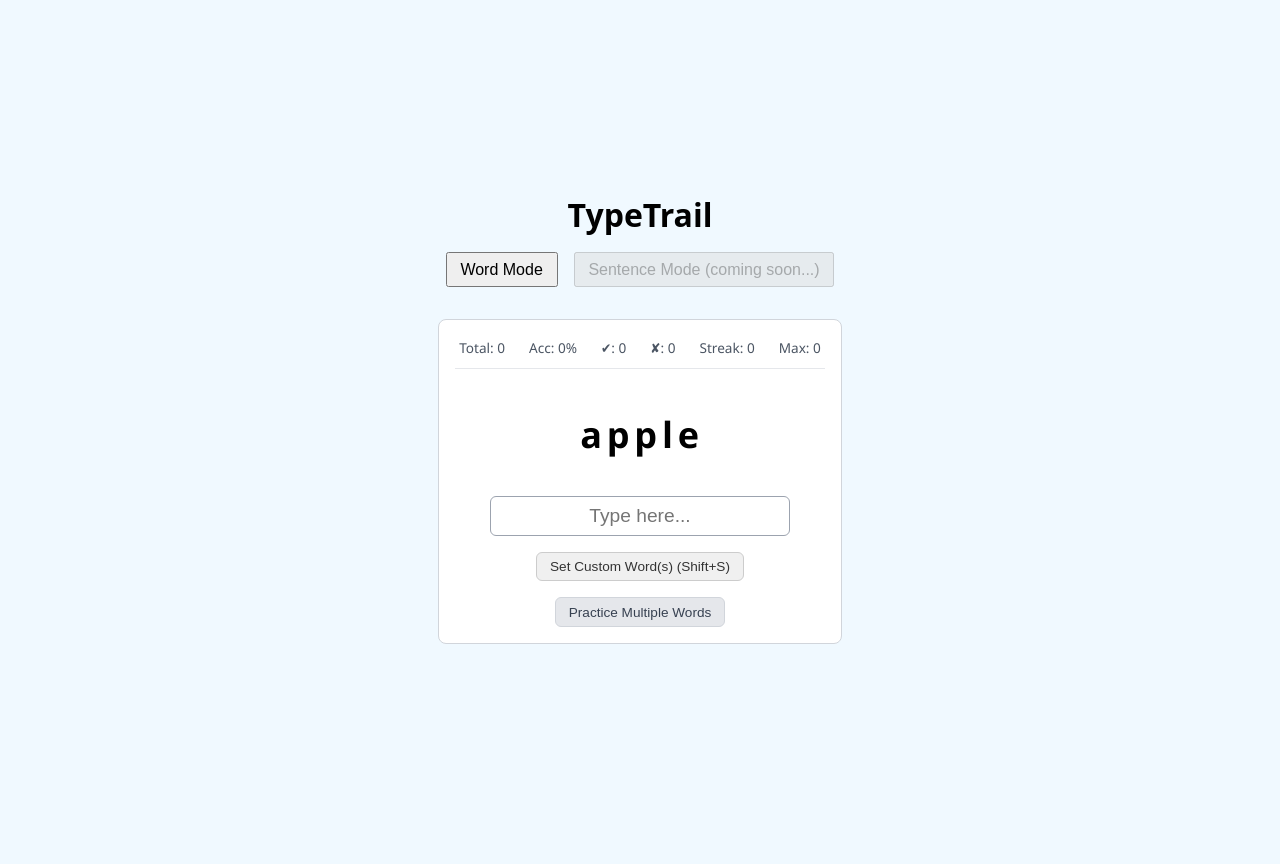
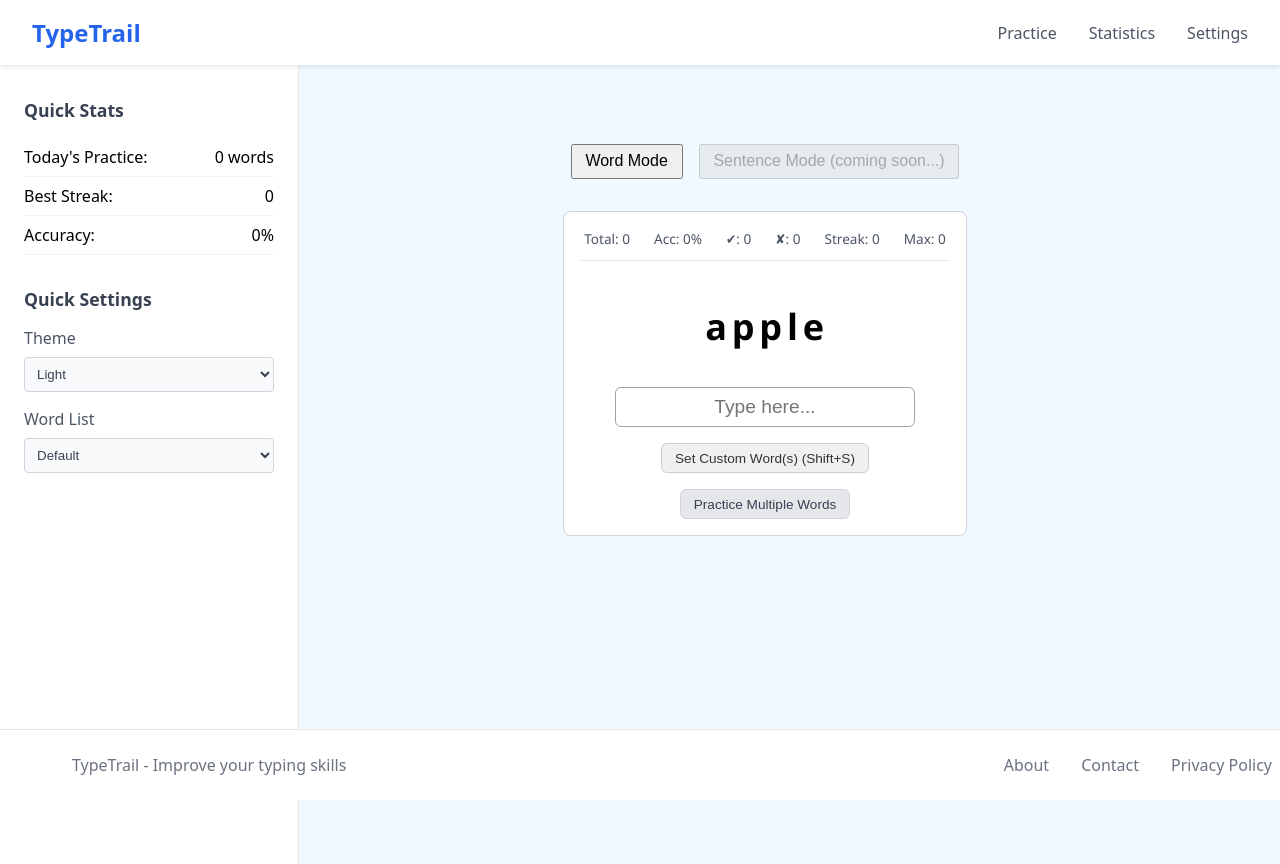
Before and after one commit to sunnydodti/type-trail, a React (Vite) app in the folder typetrail/: page / in a window 1280 px wide. Before the commit the page ends 832 px from the top, so only its background shows below. Built offline with nearby package versions, Linux system fonts and the light colour scheme; the HTML template or start-up script is replaced by a standard one.

Commit message:
header footer and sidebar

```diff
--- a/typetrail/src/App.module.css
+++ b/typetrail/src/App.module.css
@@ -1,13 +1,20 @@
 .wrapper {
     display: flex;
+    min-height: 100vh;
+    background-color: #f0f9ff;
+    transition: background-color 0.3s, color 0.3s;
+    margin-top: 4rem; /* Add space for fixed header */
+    width: 100%;
+    overflow-x: hidden;
+}
+
+.mainContent {
+    flex: 1;
+    margin-left: 250px;
+    padding: 5rem 2rem 4rem;
+    display: flex;
     flex-direction: column;
-    justify-content: center;
     align-items: center;
-    min-height: 100vh;
-    text-align: center;
-    background-color: #f0f9ff;
-    padding: 1rem;
-    transition: background-color 0.3s, color 0.3s;
 }
 
 .title {
--- a/typetrail/src/App.tsx
+++ b/typetrail/src/App.tsx
@@ -1,14 +1,19 @@
 import { useState } from 'react'
 import WordMode from './components/WordMode'
+import Header from './components/Header'
+import Footer from './components/Footer'
+import Sidebar from './components/Sidebar'
 import styles from './App.module.css'
 
 export default function App() {
   const [mode, setMode] = useState<'word' | 'sentence'>('word')
 
   return (
+    <>
+      <Header />
       <div className={styles.wrapper}>
-      <h1 className={styles.title}>TypeTrail</h1>
-
+        <Sidebar />
+        <main className={styles.mainContent}>
           <div className={styles.buttons}>
             <button className={styles.button} onClick={() => setMode('word')}>
               Word Mode
@@ -22,6 +27,9 @@ export default function App() {
             {mode === 'word' && <WordMode />}
             {mode === 'sentence' && <p>Sentence mode is under development.</p>}
           </div>
+        </main>
       </div>
+      <Footer />
+    </>
   )
 }
--- /dev/null
+++ b/typetrail/src/components/Footer.module.css
@@ -0,0 +1,56 @@
+.footer {
+  width: 100%;
+  background-color: #ffffff;
+  border-top: 1px solid #e5e7eb;
+  padding: 1.5rem 2rem;
+  position: fixed;
+  bottom: 0;
+  left: 0;
+}
+
+.content {
+  max-width: 1200px;
+  margin: 0 auto;
+  display: flex;
+  justify-content: space-between;
+  align-items: center;
+}
+
+.content p {
+  color: #6b7280;
+  margin: 0;
+}
+
+.links {
+  display: flex;
+  gap: 2rem;
+}
+
+.links a {
+  color: #6b7280;
+  text-decoration: none;
+  transition: color 0.2s;
+}
+
+.links a:hover {
+  color: #2563eb;
+}
+
+@media (prefers-color-scheme: dark) {
+  .footer {
+    background-color: #1f2937;
+    border-top-color: #374151;
+  }
+
+  .content p {
+    color: #9ca3af;
+  }
+
+  .links a {
+    color: #9ca3af;
+  }
+
+  .links a:hover {
+    color: #60a5fa;
+  }
+}
--- /dev/null
+++ b/typetrail/src/components/Footer.tsx
@@ -0,0 +1,16 @@
+import styles from './Footer.module.css'
+
+export default function Footer() {
+  return (
+    <footer className={styles.footer}>
+      <div className={styles.content}>
+        <p>TypeTrail - Improve your typing skills</p>
+        <div className={styles.links}>
+          <a href="#about">About</a>
+          <a href="#contact">Contact</a>
+          <a href="#privacy">Privacy Policy</a>
+        </div>
+      </div>
+    </footer>
+  )
+}
--- /dev/null
+++ b/typetrail/src/components/Header.module.css
@@ -0,0 +1,94 @@
+.header {
+  width: 100%;
+  background-color: #ffffff;
+  box-shadow: 0 2px 4px rgba(0, 0, 0, 0.1);
+  padding: 1rem 2rem;
+  display: flex;
+  justify-content: space-between;
+  align-items: center;
+  position: fixed;
+  top: 0;
+  left: 0;
+  z-index: 100;
+  box-sizing: border-box;
+}
+
+.logo h1 {
+  margin: 0;
+  color: #2563eb;
+  font-size: 1.5rem;
+  font-weight: bold;
+}
+
+.nav {
+  flex: 1;
+  display: flex;
+  justify-content: flex-end;
+}
+
+.nav ul {
+  list-style: none;
+  display: flex;
+  gap: 2rem;
+  margin: 0;
+  padding: 0;
+}
+
+.nav a {
+  text-decoration: none;
+  color: #4b5563;
+  font-weight: 500;
+  transition: color 0.2s;
+}
+
+.nav a:hover {
+  color: #2563eb;
+}
+
+/* Add responsive styles */
+@media screen and (max-width: 768px) {
+  .header {
+    padding: 1rem;
+  }
+
+  .nav ul {
+    gap: 1rem;
+  }
+
+  .logo h1 {
+    font-size: 1.25rem;
+  }
+}
+
+@media screen and (max-width: 480px) {
+  .header {
+    padding: 0.75rem;
+  }
+
+  .nav ul {
+    gap: 0.5rem;
+  }
+
+  .nav a {
+    font-size: 0.875rem;
+  }
+}
+
+@media (prefers-color-scheme: dark) {
+  .header {
+    background-color: #1f2937;
+    box-shadow: 0 2px 4px rgba(0, 0, 0, 0.2);
+  }
+
+  .logo h1 {
+    color: #60a5fa;
+  }
+
+  .nav a {
+    color: #e5e7eb;
+  }
+
+  .nav a:hover {
+    color: #60a5fa;
+  }
+}
--- /dev/null
+++ b/typetrail/src/components/Header.tsx
@@ -0,0 +1,18 @@
+import styles from './Header.module.css'
+
+export default function Header() {
+  return (
+    <header className={styles.header}>
+      <div className={styles.logo}>
+        <h1>TypeTrail</h1>
+      </div>
+      <nav className={styles.nav}>
+        <ul>
+          <li><a href="#practice">Practice</a></li>
+          <li><a href="#stats">Statistics</a></li>
+          <li><a href="#settings">Settings</a></li>
+        </ul>
+      </nav>
+    </header>
+  )
+}
--- /dev/null
+++ b/typetrail/src/components/Sidebar.module.css
@@ -0,0 +1,80 @@
+.sidebar {
+  width: 250px;
+  height: 100vh;
+  background-color: #ffffff;
+  border-right: 1px solid #e5e7eb;
+  padding: 1.5rem;
+  position: fixed;
+  top: 0;
+  left: 0;
+  overflow-y: auto;
+  padding-top: 5rem;
+}
+
+.stats, .quickSettings {
+  margin-bottom: 2rem;
+}
+
+.stats h3, .quickSettings h3 {
+  color: #374151;
+  font-size: 1.1rem;
+  margin-bottom: 1rem;
+}
+
+.stats ul {
+  list-style: none;
+  padding: 0;
+  margin: 0;
+}
+
+.stats li {
+  display: flex;
+  justify-content: space-between;
+  padding: 0.5rem 0;
+  border-bottom: 1px solid #f3f4f6;
+}
+
+.settingItem {
+  margin-bottom: 1rem;
+}
+
+.settingItem label {
+  display: block;
+  margin-bottom: 0.5rem;
+  color: #4b5563;
+}
+
+.settingItem select {
+  width: 100%;
+  padding: 0.5rem;
+  border: 1px solid #d1d5db;
+  border-radius: 4px;
+  background-color: #f9fafb;
+  color: #374151;
+}
+
+@media (prefers-color-scheme: dark) {
+  .sidebar {
+    background-color: #1f2937;
+    border-right-color: #374151;
+  }
+
+  .stats h3, .quickSettings h3 {
+    color: #e5e7eb;
+  }
+
+  .stats li {
+    border-bottom-color: #374151;
+    color: #d1d5db;
+  }
+
+  .settingItem label {
+    color: #d1d5db;
+  }
+
+  .settingItem select {
+    background-color: #374151;
+    border-color: #4b5563;
+    color: #e5e7eb;
+  }
+}
--- /dev/null
+++ b/typetrail/src/components/Sidebar.tsx
@@ -0,0 +1,43 @@
+import styles from './Sidebar.module.css'
+
+export default function Sidebar() {
+  return (
+    <aside className={styles.sidebar}>
+      <div className={styles.stats}>
+        <h3>Quick Stats</h3>
+        <ul>
+          <li>
+            <span>Today's Practice:</span>
+            <span>0 words</span>
+          </li>
+          <li>
+            <span>Best Streak:</span>
+            <span>0</span>
+          </li>
+          <li>
+            <span>Accuracy:</span>
+            <span>0%</span>
+          </li>
+        </ul>
+      </div>
+
+      <div className={styles.quickSettings}>
+        <h3>Quick Settings</h3>
+        <div className={styles.settingItem}>
+          <label>Theme</label>
+          <select>
+            <option value="light">Light</option>
+            <option value="dark">Dark</option>
+          </select>
+        </div>
+        <div className={styles.settingItem}>
+          <label>Word List</label>
+          <select>
+            <option value="default">Default</option>
+            <option value="custom">Custom</option>
+          </select>
+        </div>
+      </div>
+    </aside>
+  )
+}
```
Lines whose indentation alone changed are shown as unchanged.
